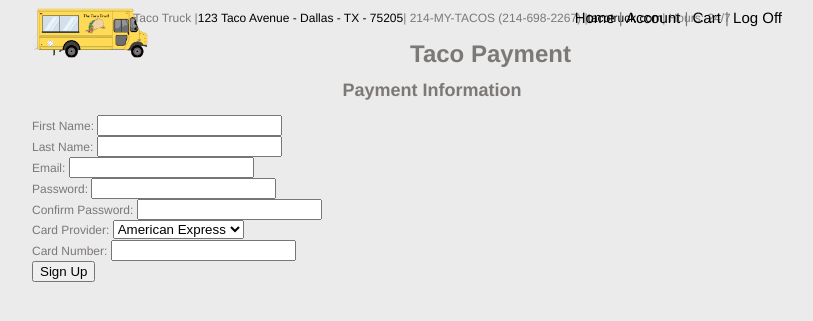
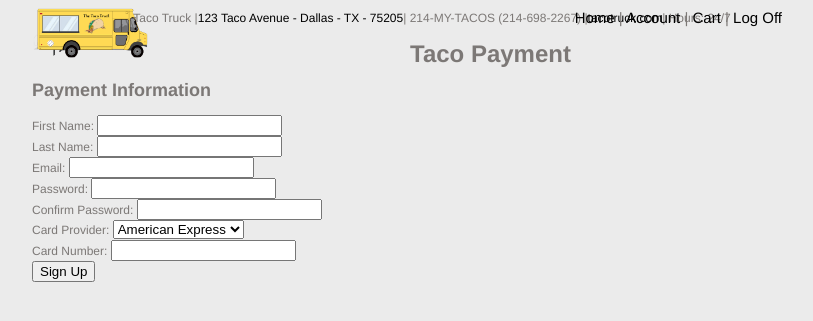
Before and after one commit to ntaylorbishop/TacoTruck, a PHP site: page /payment.php in a window 1280 px wide. Shown: the top 321 px of the page, without its empty margins (208-1021 px from the left). Run offline with PHP 8.4, Linux system fonts and the light colour scheme.

Commit message:
Realigned Taco Payment

```diff
--- a/payment.php
+++ b/payment.php
@@ -21,7 +21,7 @@
  <div>
  <h1 style="text-align:center">Taco Payment</h1>
   	<form name="payment" action="user.html" method="post">
-  		<h2 style="text-align:center">Payment Information</h2>
+  		<h2 style="text-align:left">Payment Information</h2>
 	  <div>First Name:
 	    <input type="text" id="fName" name="fName"/>
 	  </div>
```
